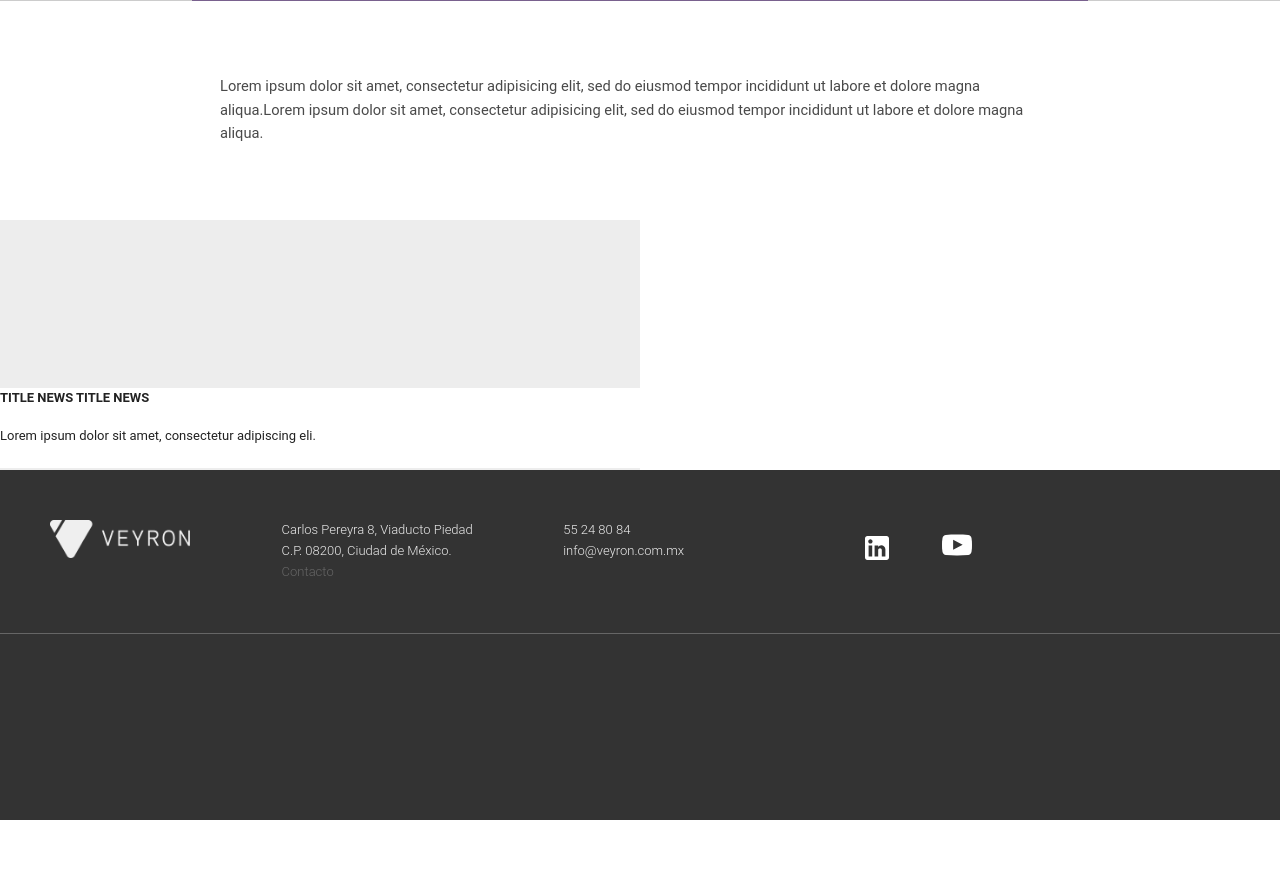
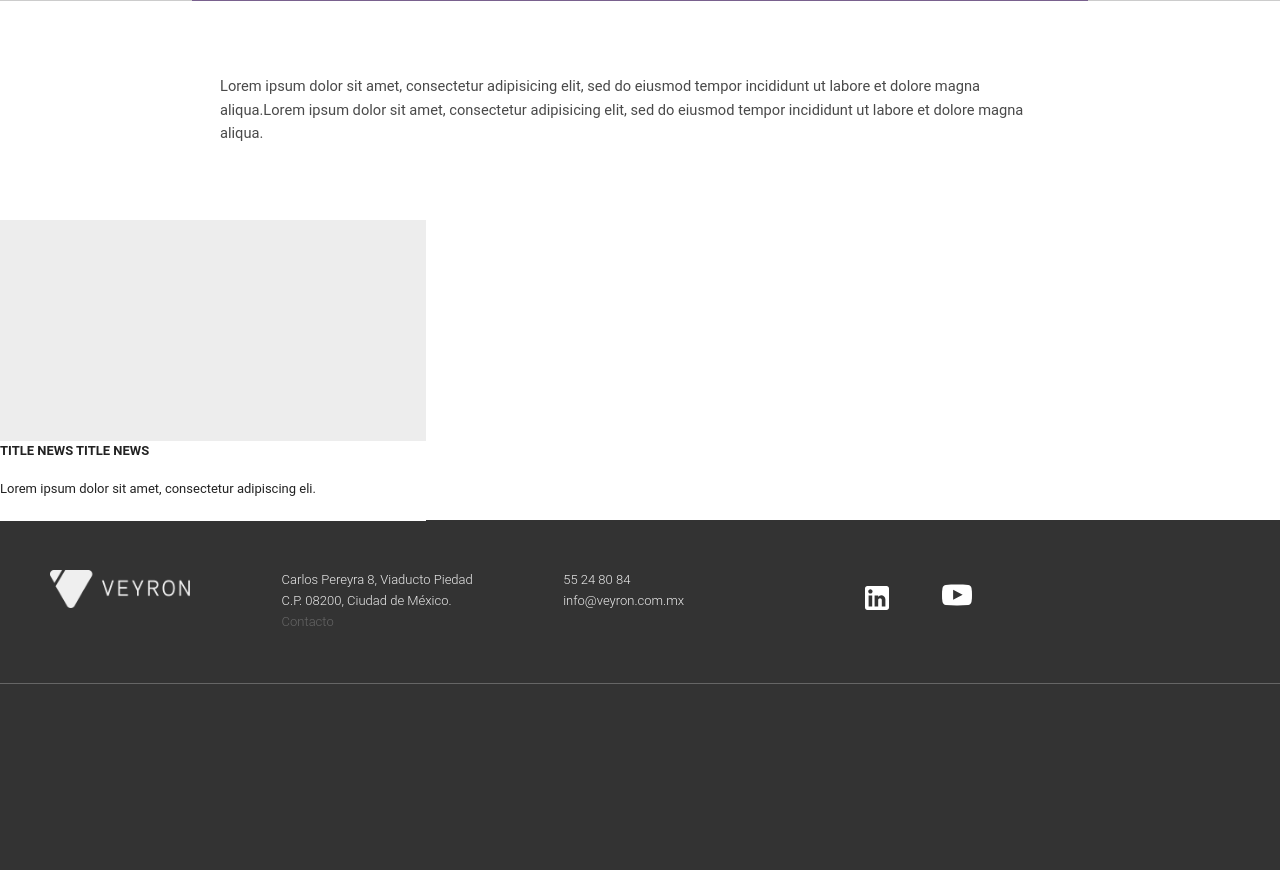
Before and after one commit to adlewic/ifsv_site, a PHP site: page /page_noticias.html in a window 1280 px wide. Shown: the part 590-1460 px from the top of the page. Before the commit the page ends 1410 px from the top, so only its background shows below. Run offline with PHP 8.4, Linux system fonts and the light colour scheme; grey boxes labelled with a size stand in for pictures from a placeholder-image service; some libraries are stand-ins or nearby versions.

Commit message:
done noticias adjust

```diff
--- a/css/style.css
+++ b/css/style.css
@@ -171,10 +171,6 @@ header #banner_title{
   margin: 0 auto;
 }
 
-
-
-
-
 #news{
   width: 70%;
   background-color: pink;
@@ -184,8 +180,8 @@ header #banner_title{
 
 article{
   /*border: 1px solid #ccc;*/
-  width: 50%;
-  height: 250px;
+  width: 33.3%;
+  height: 300px;
   float: left;
   background-color: #EDEDED;
 }
@@ -195,7 +191,7 @@ article div{
   height: 80px;
   background-color: white;
   margin-bottom: 0px;
-  top: 150px;
+  top: 203px;
   position: relative;
 }
 
--- a/page_clientes.html
+++ b/page_clientes.html
@@ -75,8 +75,6 @@
 					<!-- END post_client -->
 				</div>
 
-
-
 </div><!-- wrapper -->
 
 <!-- footer  -->
```
Also changed, not shown: page_noticias.html (+5 -3 lines).
